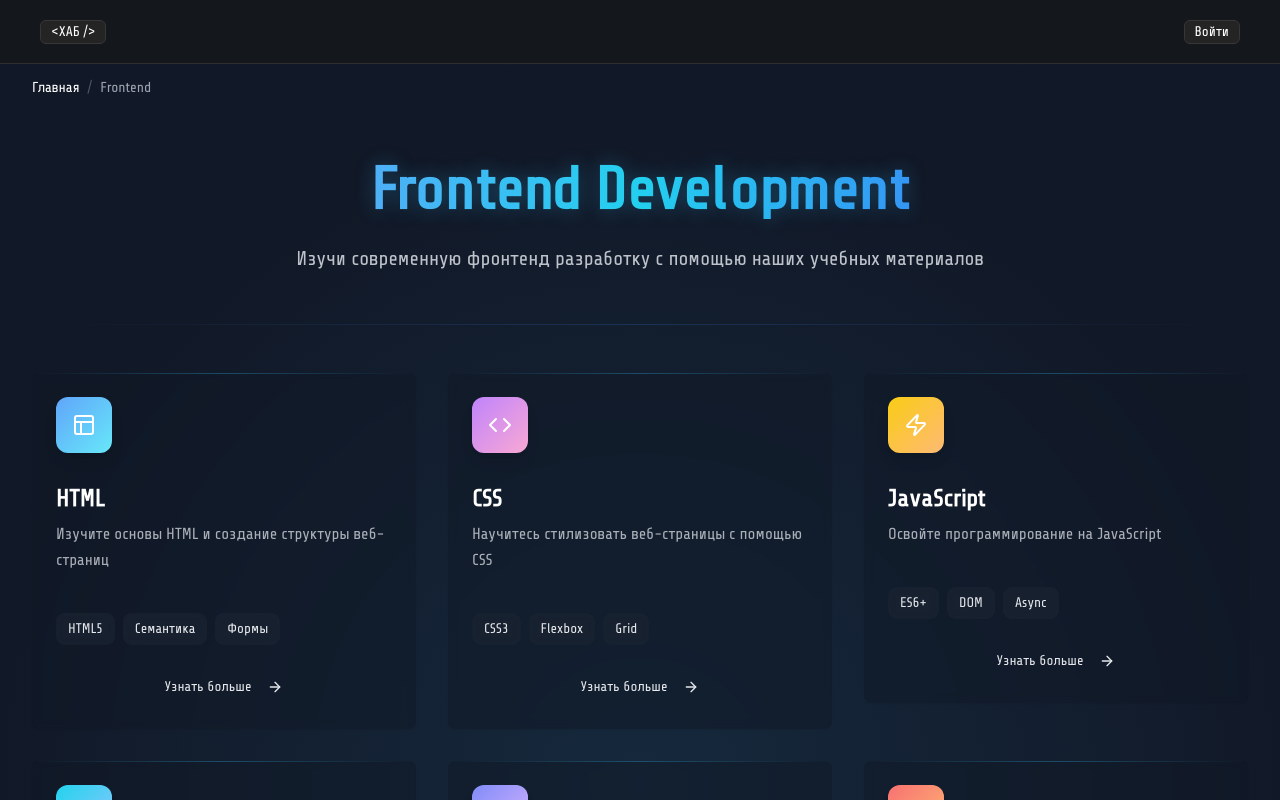
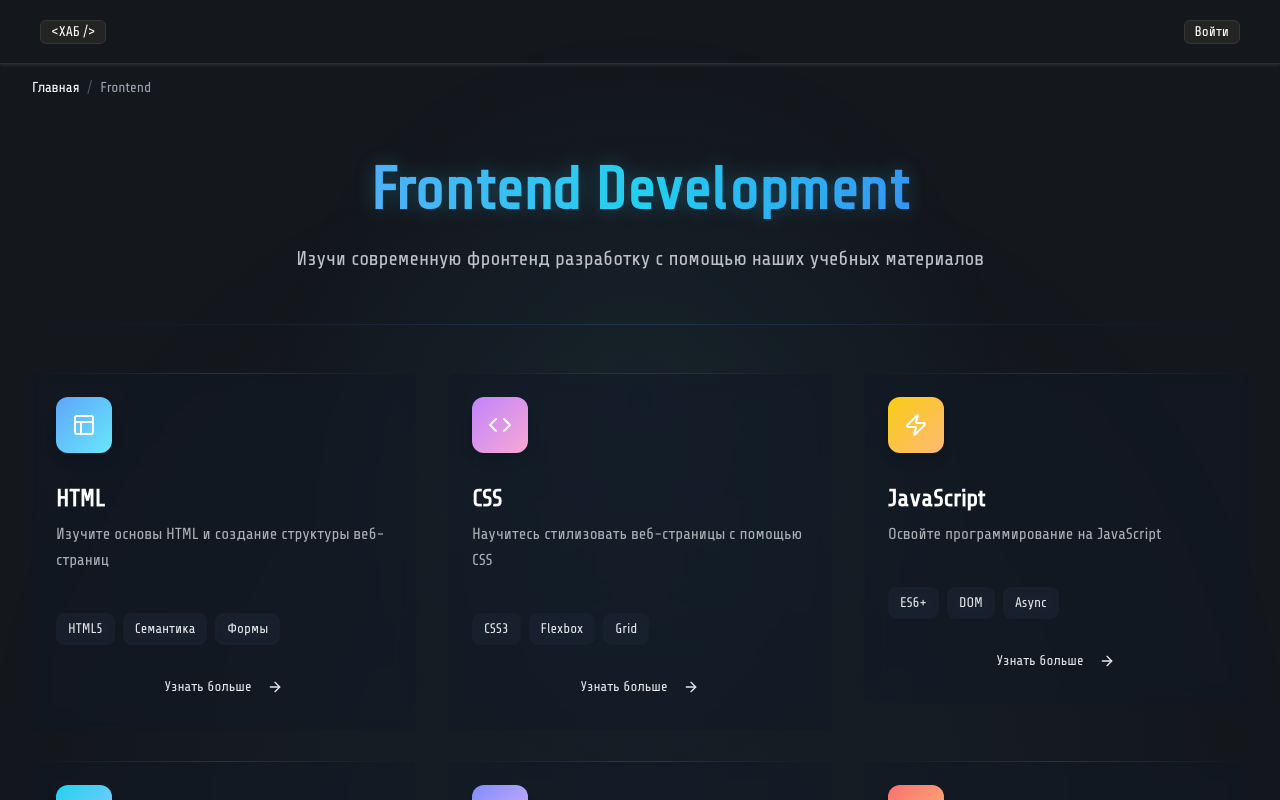
Before and after one commit to art-crazy/school-frontend, a React (Vite) app: page /frontend in a window 1280 px wide. Shown: the top 800 px of the page. Built offline with nearby package versions, Linux system fonts and the light colour scheme.

Commit message:
правки по ui

```diff
--- a/src/pages/Frontend/FrontendPage.module.scss
+++ b/src/pages/Frontend/FrontendPage.module.scss
@@ -1,6 +1,7 @@
+@use '@/styles/vars' as *;
+
 .frontendPage {
   min-height: 100vh;
-  background: linear-gradient(to bottom, rgba(17, 24, 39, 0.95), rgba(17, 24, 39, 1));
   position: relative;
   overflow: hidden;
 
@@ -11,8 +12,9 @@
     left: 0;
     right: 0;
     height: 100%;
-    background: radial-gradient(circle at 50% 50%, rgba(56, 189, 248, 0.1), transparent 70%);
+    background: radial-gradient(circle at 50% 50%, rgba(56, 189, 248, 0.05), transparent 70%);
     pointer-events: none;
+    z-index: 0;
   }
 }
 
@@ -46,6 +48,7 @@
   @apply cursor-pointer transition-all duration-300 hover:shadow-2xl hover:scale-[1.02] border border-gray-700/50 bg-gray-900/50 backdrop-blur-sm;
   position: relative;
   overflow: hidden;
+  backdrop-filter: blur(8px);
 
   &::before {
     content: '';
@@ -54,12 +57,12 @@
     left: 0;
     right: 0;
     height: 1px;
-    background: linear-gradient(to right, transparent, rgba(56, 189, 248, 0.3), transparent);
+    background: linear-gradient(to right, transparent, rgba(56, 189, 248, 0.2), transparent);
   }
 
   &:hover {
-    border-color: rgba(56, 189, 248, 0.3);
-    box-shadow: 0 0 30px rgba(56, 189, 248, 0.1);
+    border-color: rgba(56, 189, 248, 0.2);
+    box-shadow: 0 0 30px rgba(56, 189, 248, 0.05);
   }
 }
 
@@ -72,7 +75,7 @@
     content: '';
     position: absolute;
     inset: 0;
-    background: linear-gradient(45deg, transparent, rgba(255, 255, 255, 0.1), transparent);
+    background: linear-gradient(45deg, transparent, rgba(255, 255, 255, 0.05), transparent);
     transform: translateX(-100%);
     transition: transform 0.6s;
   }
--- a/src/styles/globals.scss
+++ b/src/styles/globals.scss
@@ -13,9 +13,23 @@ body {
 
 body {
     background-color: $BACKGROUND_PRIMARY;
+    position: relative;
     display: flex;
     flex-direction: column;
     height: 100vh;
+    overflow-x: hidden;
+
+    &::before {
+        content: '';
+        position: fixed;
+        top: 0;
+        left: 0;
+        right: 0;
+        height: 100%;
+        background: radial-gradient(circle at 50% 50%, rgba(56, 189, 248, 0.05), transparent 50%);
+        pointer-events: none;
+        z-index: -1;
+    }
 
     font-size: 15px;
     font-weight: 500;
```
